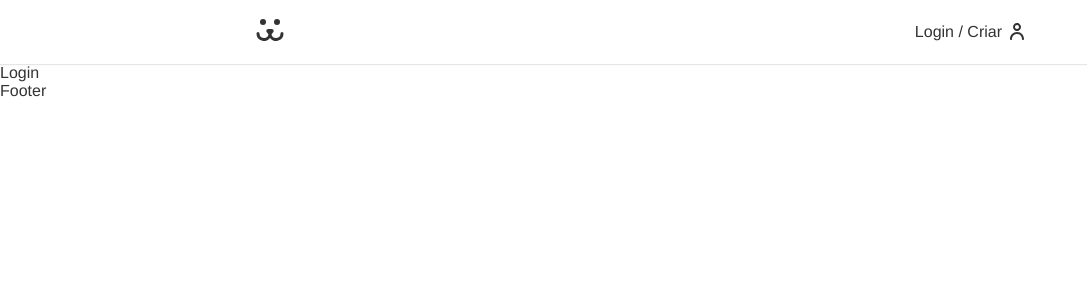
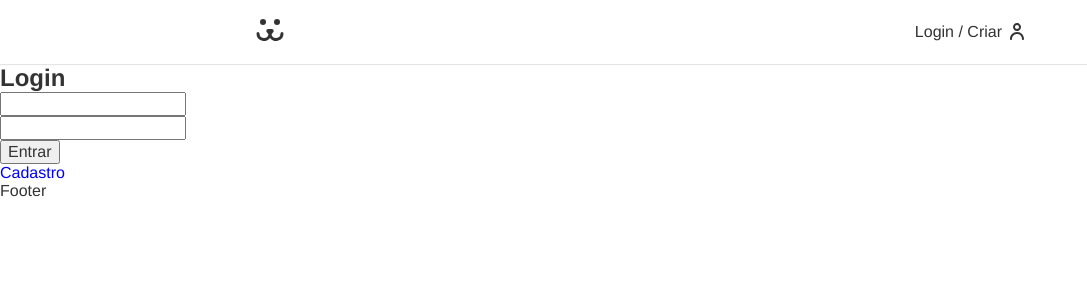
Before and after one commit to Barata-Ribeiro/Dogs, a React (Vite) app: page /login in a window 1280 px wide. Shown: the top 300 px of the page, without its empty margins (0-1087 px from the left). Built offline with nearby package versions, Linux system fonts and the light colour scheme.

Commit message:
Add estrutura inicial login e suas rotas

```diff
--- a/src/App.jsx
+++ b/src/App.jsx
@@ -13,7 +13,7 @@ const App = () => {
         <Header />
         <Routes>
           <Route path="/" element={<Home />} />
-          <Route path="/login" element={<Login />} />
+          <Route path="/login/*" element={<Login />} />
         </Routes>
         <Footer />
       </BrowserRouter>
--- a/src/Components/Login/Login.jsx
+++ b/src/Components/Login/Login.jsx
@@ -1,9 +1,21 @@
-import React from 'react'
+import React from "react";
+import { Route, Routes } from "react-router-dom";
+import LoginForm from "./LoginForm";
+import LoginCreate from "./LoginCreate";
+import LoginLostPassword from "./LoginLostPassword";
+import LoginResetPassword from "./LoginResetPassword";
 
 const Login = () => {
   return (
-    <div>Login</div>
-  )
-}
+    <>
+      <Routes>
+        <Route path="/" element={<LoginForm />} />
+        <Route path="criar" element={<LoginCreate />} />
+        <Route path="recuperar" element={<LoginLostPassword />} />
+        <Route path="resetar" element={<LoginResetPassword />} />
+      </Routes>
+    </>
+  );
+};
 
-export default Login
+export default Login;
--- /dev/null
+++ b/src/Components/Login/LoginCreate.jsx
@@ -0,0 +1,12 @@
+import React from "react";
+import { Link } from "react-router-dom";
+
+const LoginCreate = () => {
+  return (
+    <div>
+      <Link to="/login">Login</Link>
+    </div>
+  );
+};
+
+export default LoginCreate;
--- /dev/null
+++ b/src/Components/Login/LoginForm.jsx
@@ -0,0 +1,47 @@
+import React from "react";
+import { Link } from "react-router-dom";
+
+const LoginForm = () => {
+  const [username, setUsername] = React.useState("");
+  const [password, setPassword] = React.useState("");
+
+  const handleSubmit = (e) => {
+    e.preventDefault();
+    fetch("https://dogsapi.origamid.dev/json/jwt-auth/v1/token", {
+      method: "POST",
+      headers: {
+        "Content-Type": "application/json",
+      },
+      body: JSON.stringify({ username, password }),
+    })
+      .then((res) => {
+        console.log(res);
+        return res.json();
+      })
+      .then((data) => {
+        console.log(data);
+      });
+  };
+
+  return (
+    <section>
+      <h1>Login</h1>
+      <form onSubmit={handleSubmit}>
+        <input
+          type="text"
+          value={username}
+          onChange={({ target }) => setUsername(target.value)}
+        />
+        <input
+          type="password"
+          value={password}
+          onChange={({ target }) => setPassword(target.value)}
+        />
+        <button>Entrar</button>
+      </form>
+      <Link to="/login/criar">Cadastro</Link>
+    </section>
+  );
+};
+
+export default LoginForm;
--- /dev/null
+++ b/src/Components/Login/LoginLostPassword.jsx
@@ -0,0 +1,9 @@
+import React from 'react'
+
+const LoginLostPassword = () => {
+  return (
+    <div>LoginLostPassword</div>
+  )
+}
+
+export default LoginLostPassword
--- /dev/null
+++ b/src/Components/Login/LoginResetPassword.jsx
@@ -0,0 +1,9 @@
+import React from 'react'
+
+const LoginResetPassword = () => {
+  return (
+    <div>LoginResetPassword</div>
+  )
+}
+
+export default LoginResetPassword
```
